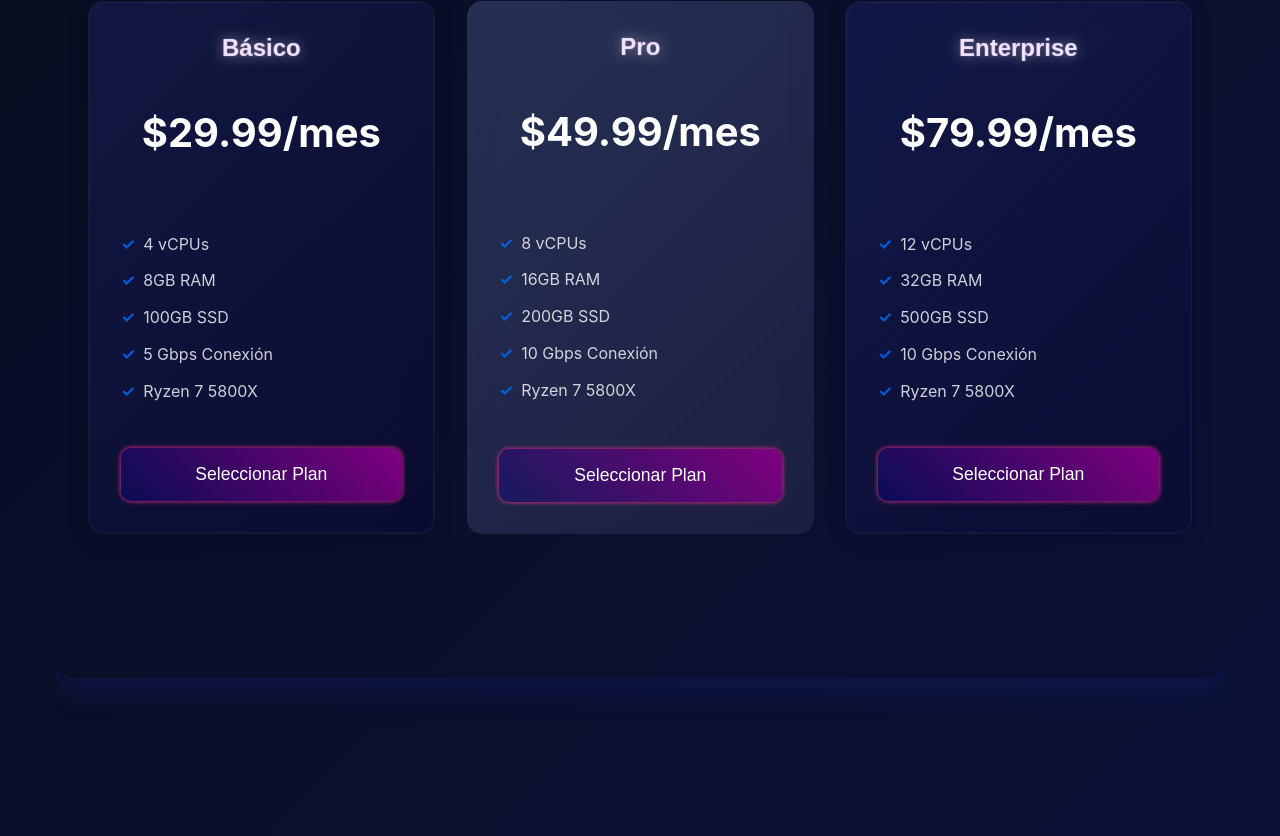
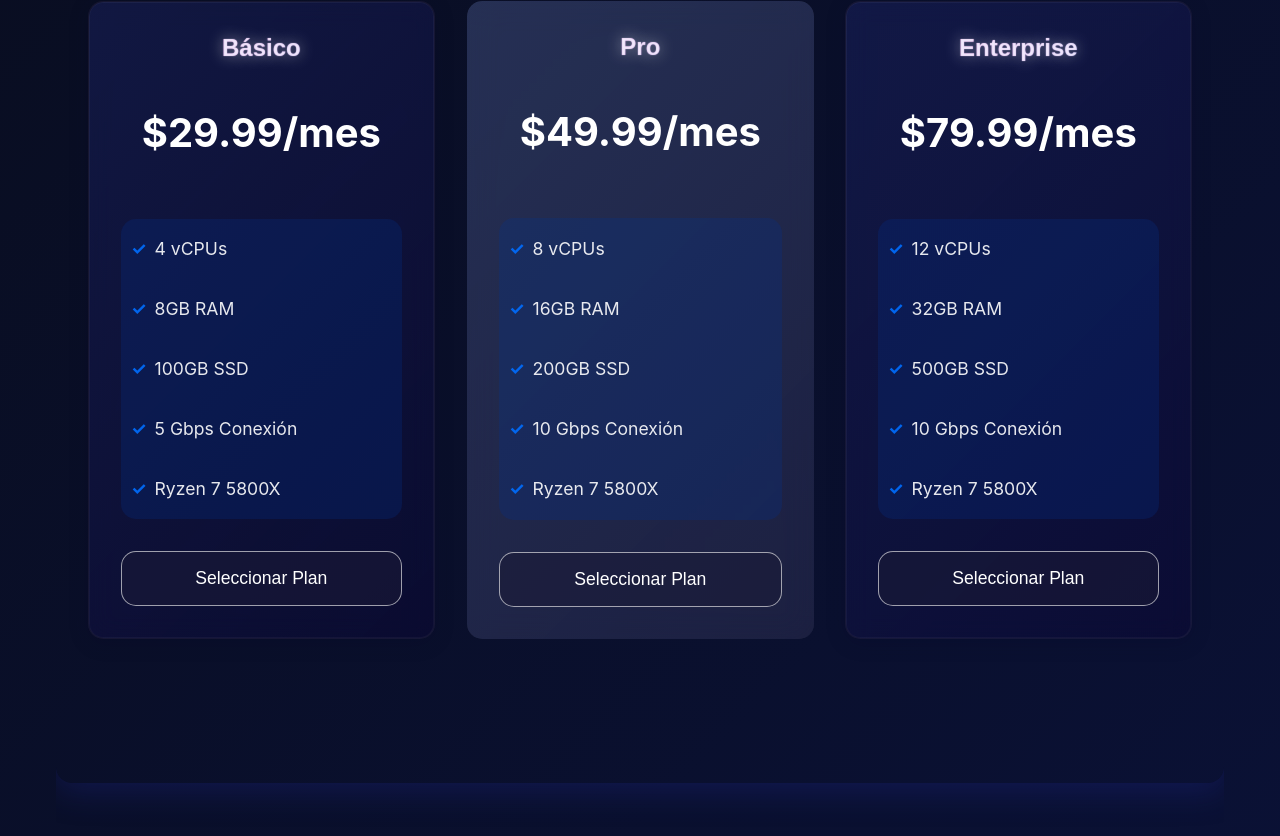
Before and after one commit to EstevanV-Q/fide, a React (Create React App) app: page / in a window 1280 px wide. Shown: the part 1702-2538 px from the top of the page. Built offline with nearby package versions, Linux system fonts and the light colour scheme.

Commit message:
home listo

```diff
--- a/src/pages/Home.css
+++ b/src/pages/Home.css
@@ -637,18 +637,30 @@
   padding: 0;
   margin: 1.5rem 0;
   flex-grow: 1;
+  background: rgba(3, 53, 146, 0.24);
+  border-radius: 15px;
+  display: flex;
+  flex-direction: column;
+  justify-content: center;
+  width: 100%;
+  height: auto;
+  padding: 1rem;
 }
 .plan-features li {
   margin: 0.5rem 0;
   color: var(--white);
-  opacity: 0.8;
+  opacity: 0.9;
+  font-size: 1.1rem;
+  margin-left: 10px;
+  padding: 4px 10px;
 }
 .plan-features ul {
   margin: 0.8rem 0;
   color: var(--white);
   opacity: 0.9;
   font-size: 1.1rem;
-  background: rgba(64, 64, 161, 0.384);
+  margin-left: 10px;
+  padding: 2px;
 }
 
 .plan-card .btn {
@@ -656,7 +668,31 @@
   width: 100%;
   padding: 1rem;
   font-size: 1.1rem;
+  border-radius: 15px;
 }
+
+.plan-card .btn:hover {
+  background-color: #2c1ea873;
+  margin-top: auto;
+  width: 100%;
+  padding: 1rem;
+  font-size: 1.1rem;
+  border-radius: 15px;
+}
+
+.btn-Primary {
+  background: rgba(28, 28, 56, 0.562);
+  border: rgba(255, 255, 255, 0.596) 1px solid;
+  color: var(--white);
+  border-radius: 15px;
+  padding: 1rem;
+  text-decoration: none;
+  transition: all 0.3s ease;
+  font-size: 1.2rem;
+}
+
+
+
 
 @media (max-width: 768px) {
   .plans-grid {
--- a/src/pages/Home.tsx
+++ b/src/pages/Home.tsx
@@ -234,7 +234,7 @@ const Home: React.FC = () => {
                   <li key={idx}>{feature}</li>
                 ))}
               </ul>
-              <button className="btn btn-primary">Seleccionar Plan</button>
+              <button className="btn btn-Primary">Seleccionar Plan</button>
             </div>
           ))}
         </div>
```
